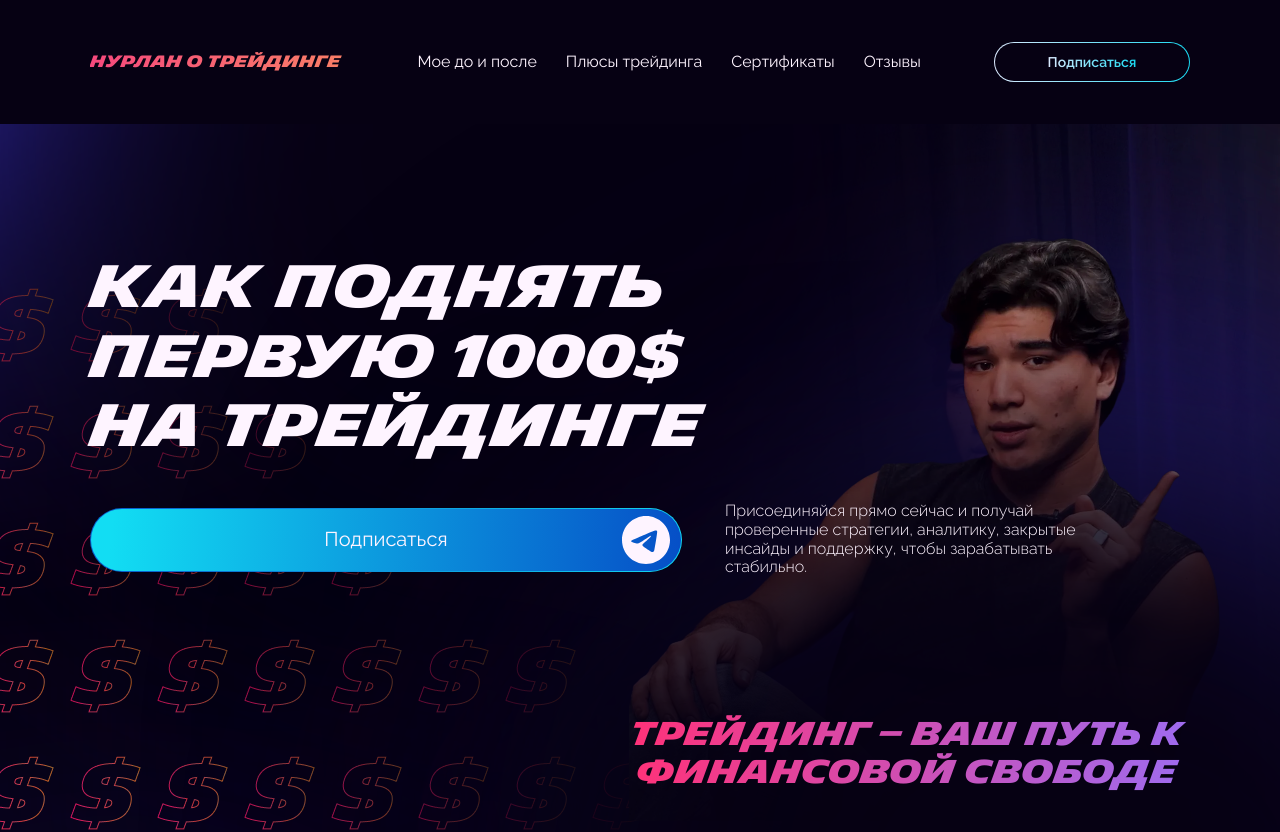
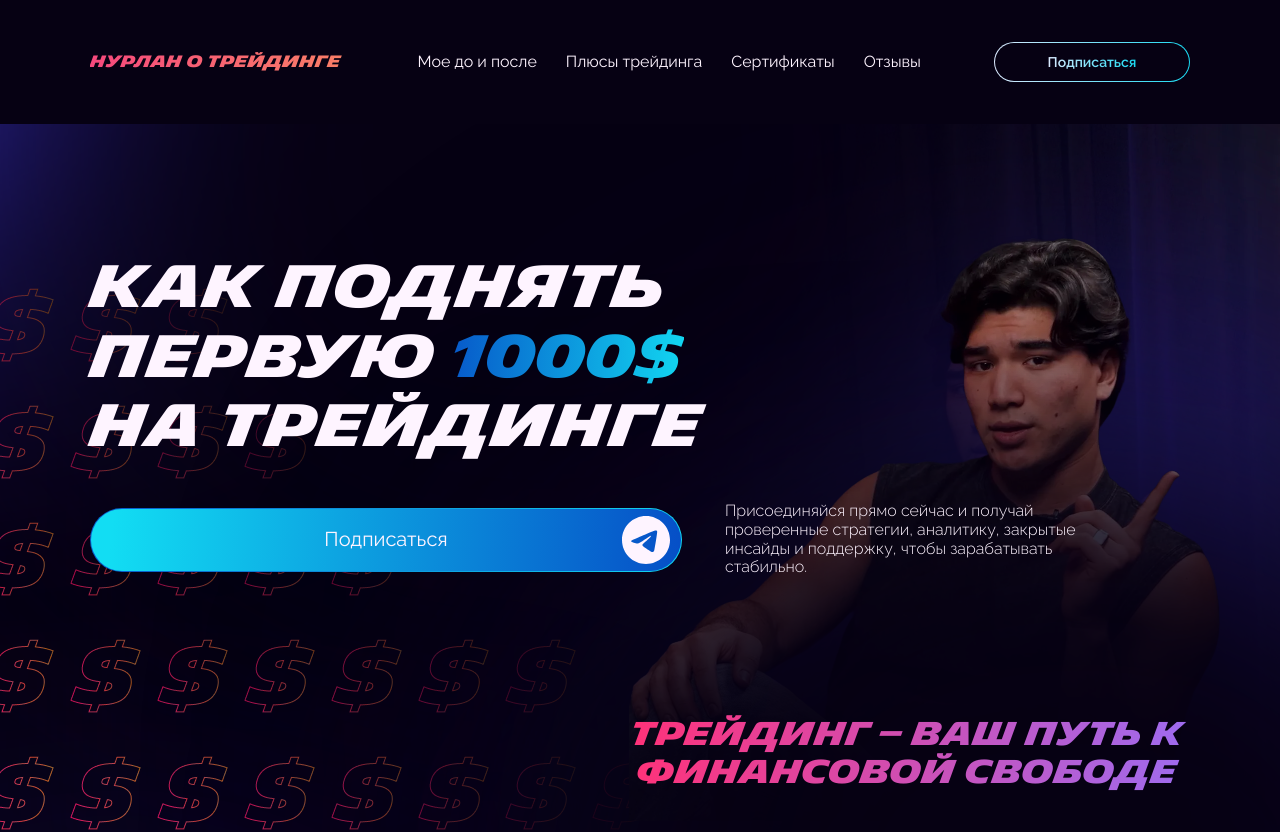
Before and after one commit to cyanidium-dev/crypto-landing, a Next.js app: page / in a window 1280 px wide. Shown: the top 832 px of the page. Built offline with nearby package versions, Linux system fonts and the light colour scheme; no server answers.

Commit message:
added hero text gradient

```diff
--- a/src/components/homePage/hero/Hero.tsx
+++ b/src/components/homePage/hero/Hero.tsx
@@ -28,7 +28,11 @@ export default function Hero() {
           variants={fadeInAnimation({ x: 120, duration: 1.5 })}
           className="max-w-[682px] mx-auto tabxl:mx-0 mb-6 tabxl:mb-10 font-michelin uppercase text-center tabxl:text-left text-24bold tabxl:text-58bold"
         >
-          Как поднять первую 1000$ на трейдинге
+          Как поднять первую{" "}
+          <span className="bg-heroTextGradient bg-clip-text text-transparent">
+            1000$
+          </span>{" "}
+          на трейдинге
         </motion.h1>
 
         <motion.div
--- a/tailwind.config.ts
+++ b/tailwind.config.ts
@@ -86,6 +86,8 @@ export default {
           "linear-gradient(90.44deg, #075ACA 0.38%, #12DAF2 103.92%)",
         headerButtonGradient:
           "linear-gradient(90.44deg, #DBEAFF 0.38%, #12DAF2 103.92%)",
+        heroTextGradient:
+          "linear-gradient(90.44deg, #075ACA 0.38%, #12DAF2 103.92%)",
       },
     },
   },
```
